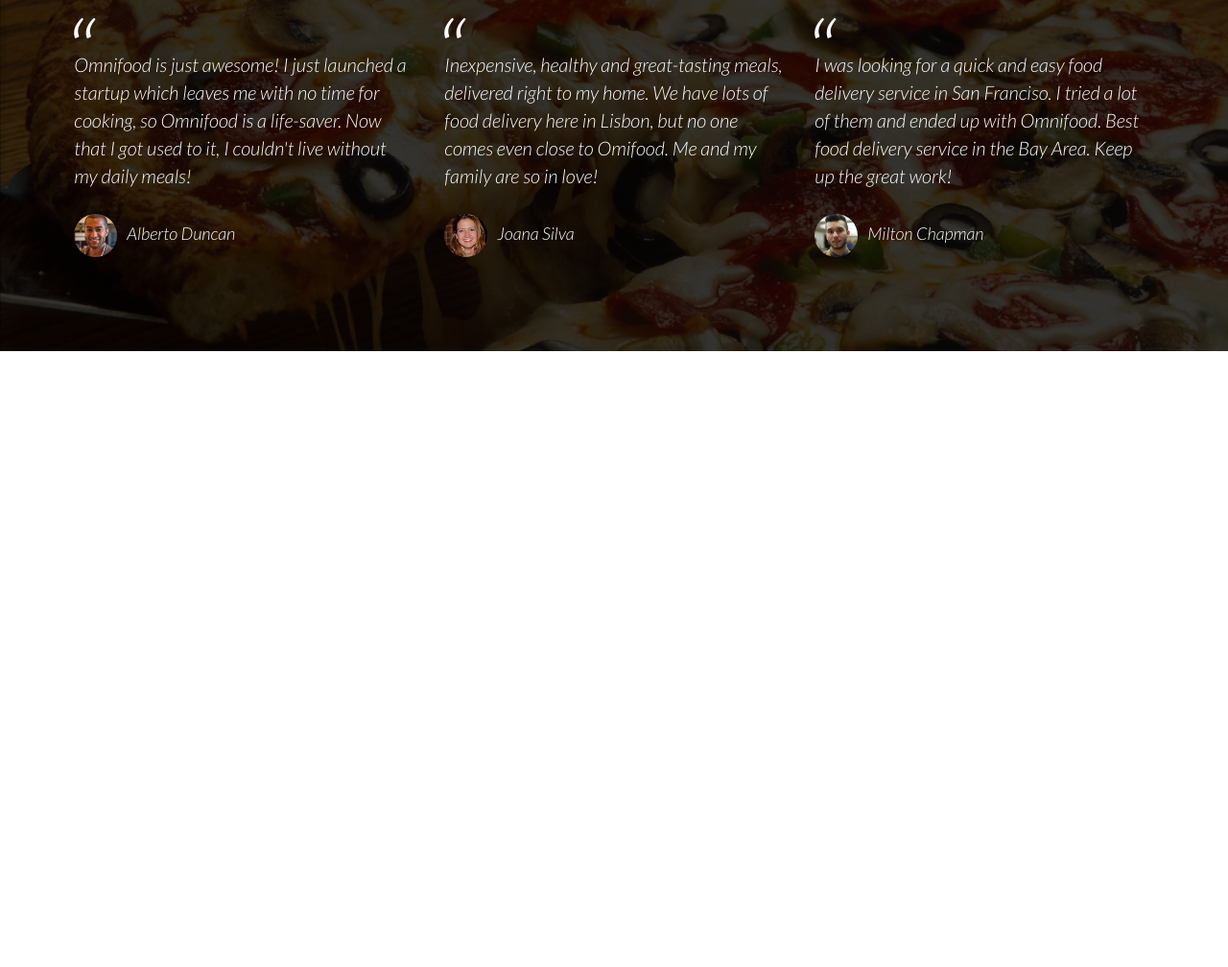
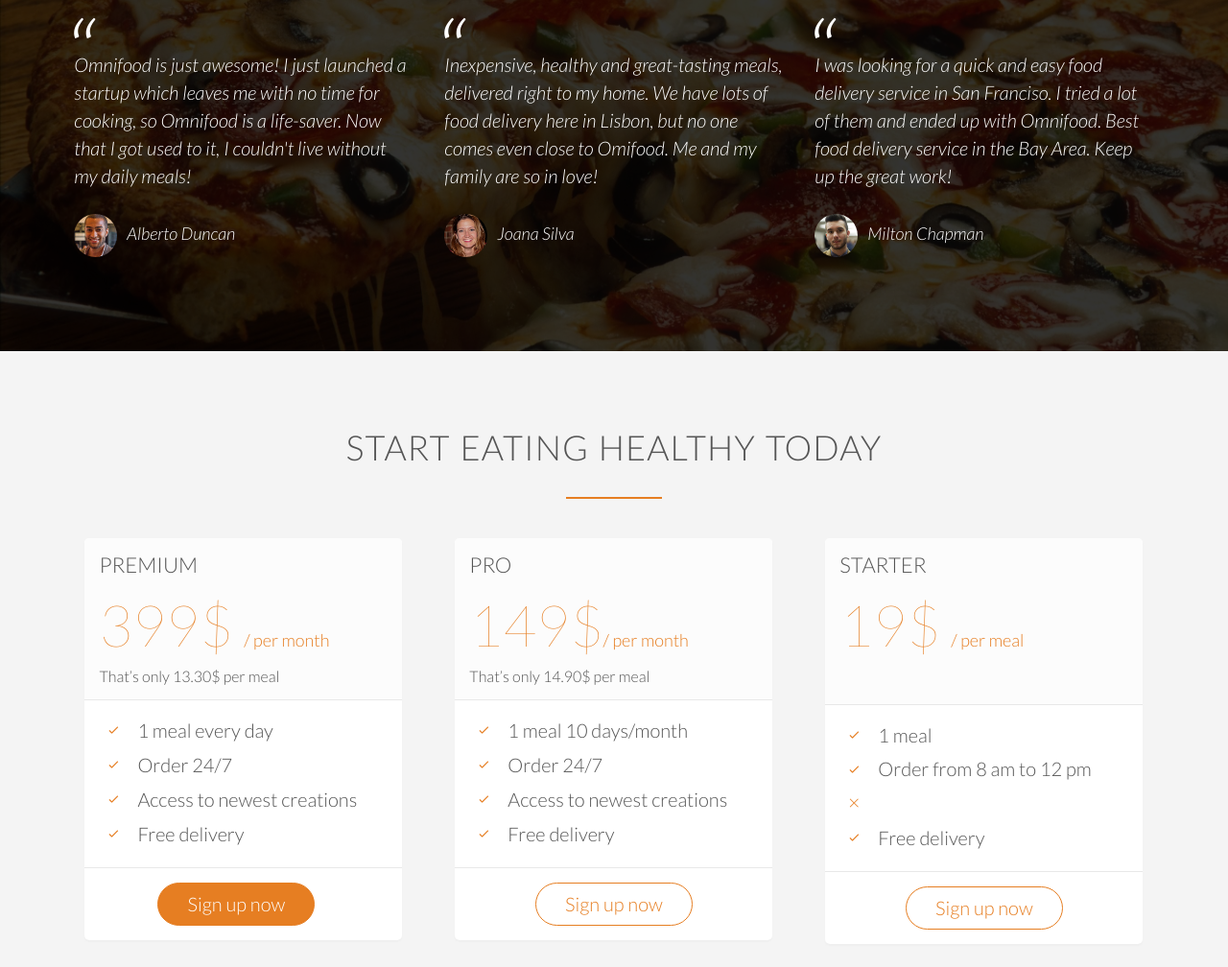
Before and after one commit to LubosVoska/omnifood-website, a website: page index.html in a window 1280 px wide. Shown: the part 3536-4544 px from the top of the page at 96% size. Before the commit the page ends 3902 px from the top, so only its background shows below. Drawn offline with Linux system fonts and the light colour scheme; files whose address does not match are found by name.

Commit message:
Add plans section

```diff
--- a/index.html
+++ b/index.html
@@ -242,6 +242,73 @@
         </div>
     </section>
 
+    <section class="section-plans">
+        <div class="row">
+            <h2>Start eating healthy today</h2>
+            <div class="row">
+                <div class="col span-1-of-3">
+                    <div class="plan-box">
+                        <div>
+                            <h3>Premium</h3>
+                            <p class="plan-price">399$ <span>/ per month</span></p>
+                            <p class="plan-price-meal">That’s only 13.30$ per meal</p>
+                        </div>
+                        <div>
+                            <ul>
+                                <li><i class="ion-ios-checkmark-empty icon-small"></i>1 meal every day</li>
+                                <li><i class="ion-ios-checkmark-empty icon-small"></i>Order 24/7</li>
+                                <li><i class="ion-ios-checkmark-empty icon-small"></i>Access to newest creations</li>
+                                <li><i class="ion-ios-checkmark-empty icon-small"></i>Free delivery</li>
+                            </ul>
+                        </div>
+                        <div>
+                            <a href="#" class="btn btn-full">Sign up now</a>
+                        </div>
+                    </div>
+                </div>
+                <div class="col span-1-of-3">
+                    <div class="plan-box">
+                        <div>
+                            <h3>Pro</h3>
+                            <p class="plan-price">149$<span>/ per month</span></p>
+                            <p class="plan-price-meal">That’s only 14.90$ per meal</p>
+                        </div>
+                        <div>
+                            <ul>
+                                <li><i class="ion-ios-checkmark-empty icon-small"></i>1 meal 10 days/month</li>
+                                <li><i class="ion-ios-checkmark-empty icon-small"></i>Order 24/7</li>
+                                <li><i class="ion-ios-checkmark-empty icon-small"></i>Access to newest creations</li>
+                                <li><i class="ion-ios-checkmark-empty icon-small"></i>Free delivery</li>
+                            </ul>
+                        </div>
+                        <div>
+                            <a href="#" class="btn btn-ghost">Sign up now</a>
+                        </div>
+                    </div>
+                </div>
+                <div class="col span-1-of-3">
+                    <div class="plan-box">
+                        <div>
+                            <h3>Starter</h3>
+                            <p class="plan-price">19$ <span>/ per meal</span></p>
+                            <p class="plan-meal">&nbsp;</p>
+                        </div>
+                        <div>
+                            <ul>
+                                <li><i class="ion-ios-checkmark-empty icon-small"></i>1 meal</li>
+                                <li><i class="ion-ios-checkmark-empty icon-small"></i>Order from 8 am to 12 pm</li>
+                                <li><i class="ion-ios-close-empty icon-small"></i></li>
+                                <li><i class="ion-ios-checkmark-empty icon-small"></i>Free delivery</li>
+                            </ul>
+                        </div>
+                        <div>
+                            <a href="#" class="btn btn-ghost">Sign up now</a>
+                        </div>
+                    </div>
+                </div>
+            </div>
+        </div>
+    </section>
 
 
 
--- a/resources/css/style.css
+++ b/resources/css/style.css
@@ -384,3 +384,59 @@
     margin-right: 10px;
     vertical-align: middle;
 }
+
+/*  ---------------------------------------------------
+    PLANS
+-------------------------------------------------------*/
+
+.section-plans{
+    background-color: #f4f4f4;
+}
+
+.plan-box {
+    background-color: #fff;
+    border-radius: 5px;
+    width: 90%;
+    margin-left: 5%;
+    box-shadow: 0 2px 2px #efefef;
+}
+
+.plan-box div {
+    padding: 15px;
+    border-bottom: 1px solid #e8e8e8;
+}
+
+.plan-box div:first-child {
+    background-color: #fcfcfc;
+    border-top-left-radius: 5px;
+    border-top-right-radius: 5px;
+}
+
+.plan-box div:last-child {
+    text-align: center;
+    border: none;
+}
+
+.plan-price {
+    font-size: 300%;
+    margin-bottom: 10px;
+    font-weight: 100;
+    color: #e67e22;
+}
+
+.plan-price span {
+    font-size: 30%;
+    font-weight: 300;
+}
+
+.plan-price-meal {
+    font-size: 80%;
+}
+
+.plan-box ul {
+    list-style: none;
+}
+
+.plan-box ul li {
+    padding: 5px 0;
+}
```
